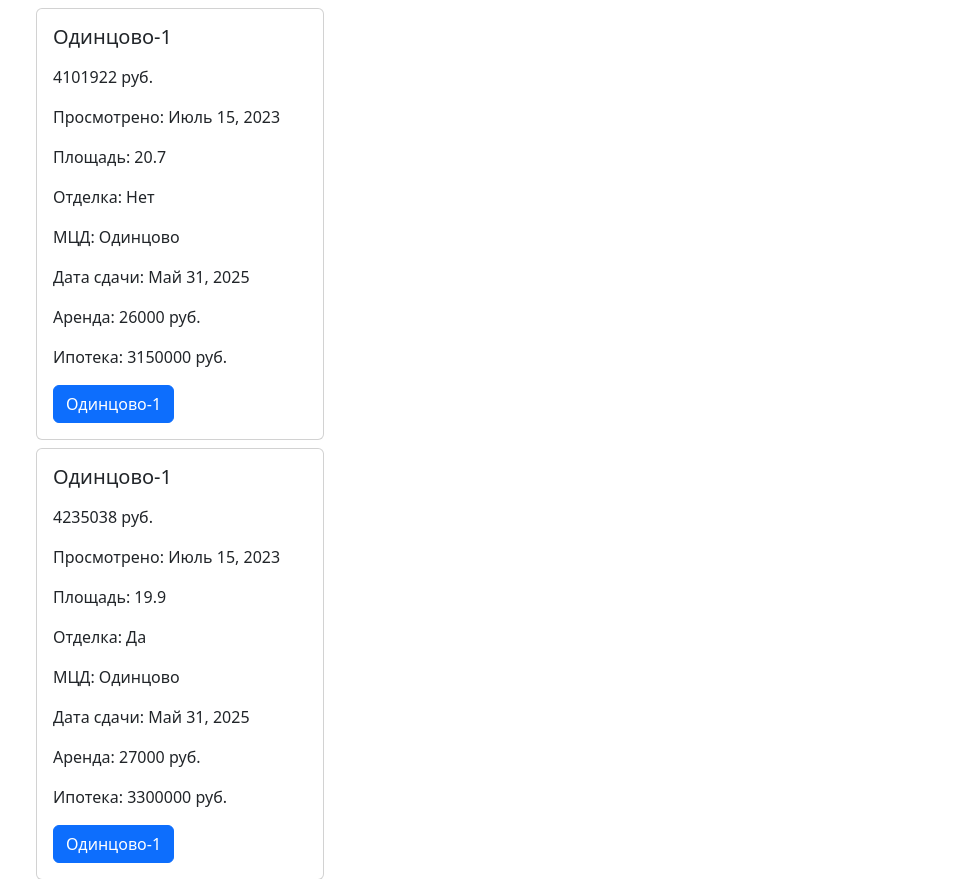
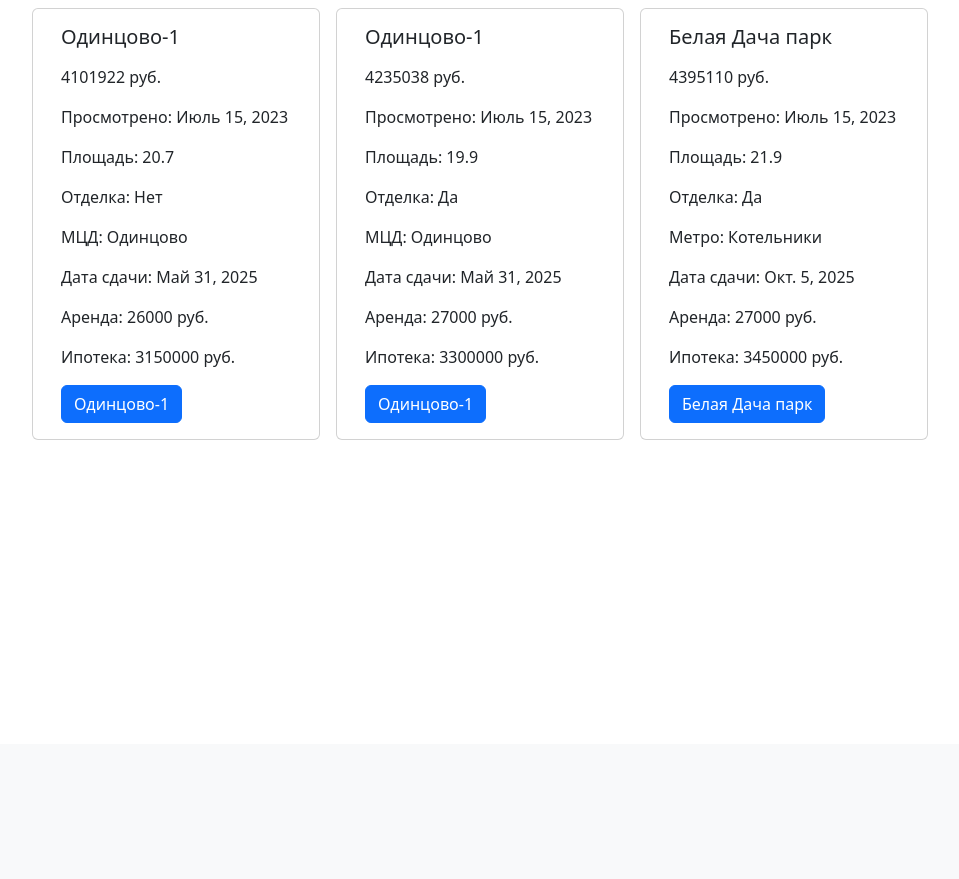
Before and after one commit to bazunaka/bazParsing, a Django app: page /home/ in a window 1280 px wide. Shown: the part 56-935 px from the top of the page, without its empty margins (46-1005 px from the left). After the commit the page ends 496 px from the top, so only its background shows below. Run offline with Django 3.2, Linux system fonts and the light colour scheme; data comes from the database, SQL or seed files in the repository.

Commit message:
new view

```diff
--- a/bazParsing/parsing/templates/parsing/home.html
+++ b/bazParsing/parsing/templates/parsing/home.html
@@ -2,7 +2,7 @@
 {% block title %} Домашняя страница {% endblock %}
 {% block content %}
     {% for obj in object_list %}
-        <div class="card my-2" style="width: 18rem;">
+        <div class="card mx-2 my-2" style="width: 18rem;">
             <div class="card-body">
                 <h5 class="card-title">{{ obj }}</h5>
                 <p class="card-text">
--- a/bazParsing/templates/base.html
+++ b/bazParsing/templates/base.html
@@ -28,7 +28,9 @@
           </div>
       </nav>
   <div class="container">
-      {% block content %} {% endblock %}
+    <div class="row row-cols-3">
+        {% block content %} {% endblock %}
+    </div>
   </div>
 
     <!-- Optional JavaScript -->
```
